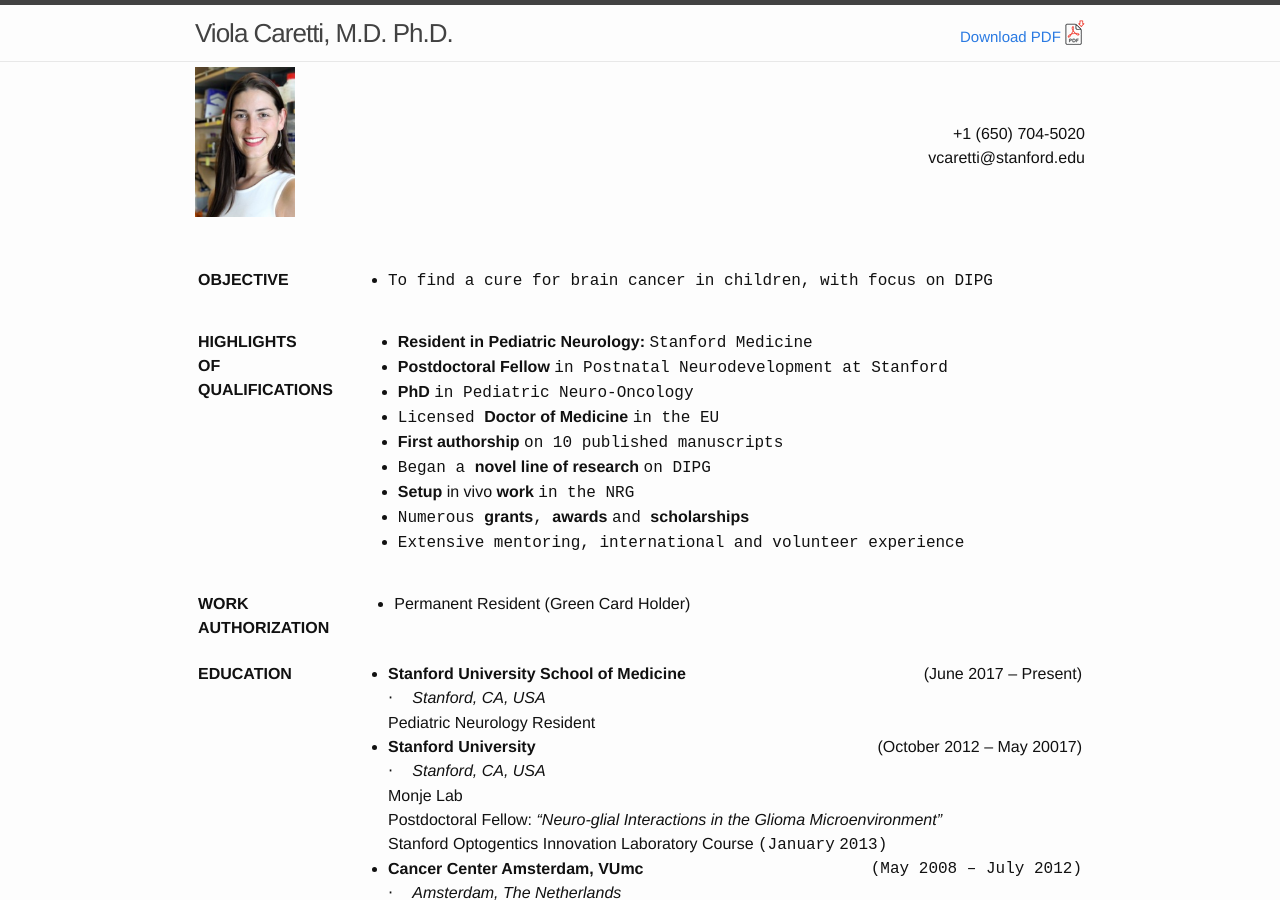
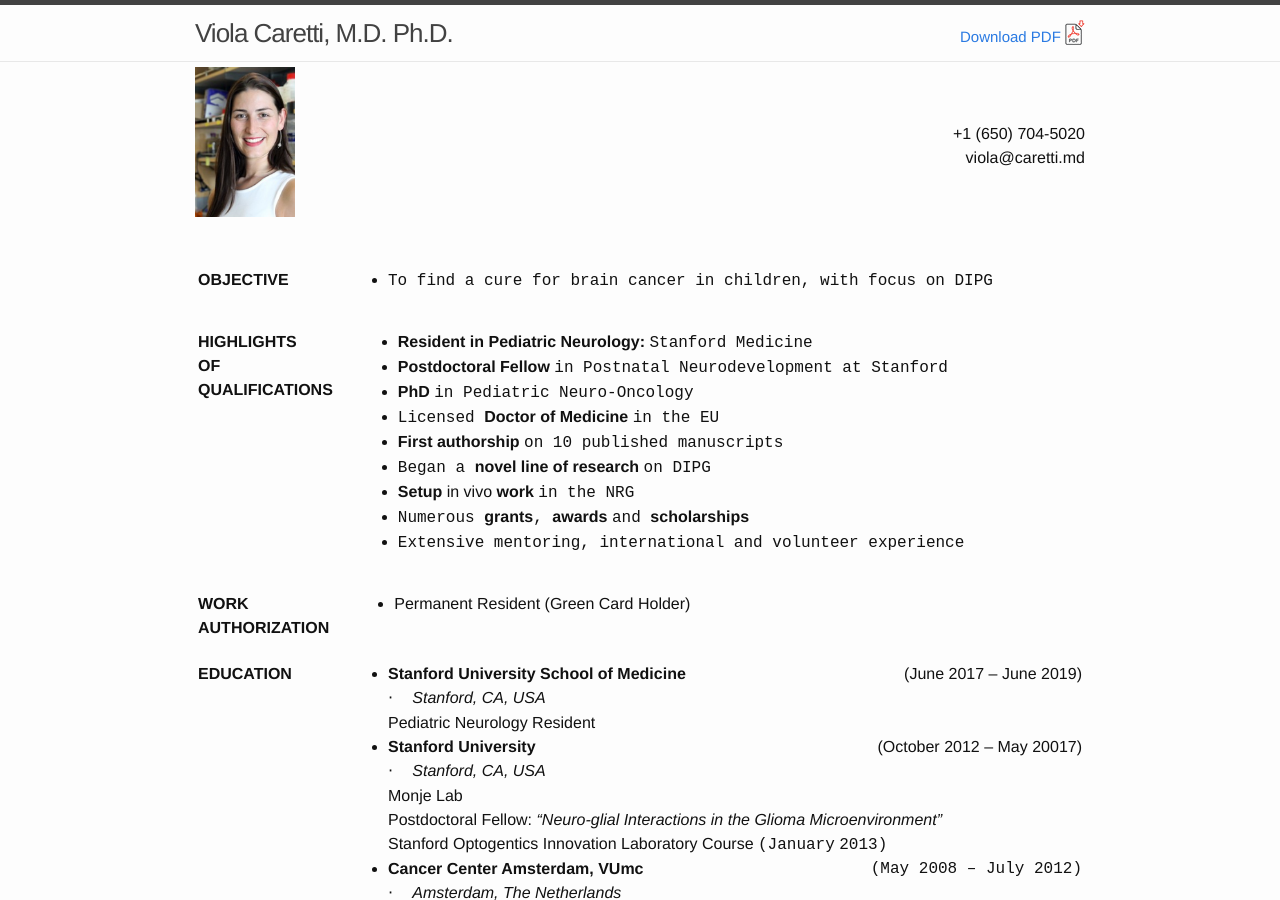
Before and after one commit to nick-codes/caretti-md.github.io, a Jekyll site: the page built from index.html, in a window 1280 px wide and 900 px high. Built offline with Jekyll 4.4.1, drawn with Linux system fonts in a browser that asks for light colours.

Commit message:
Update email

```diff
--- a/_config.yml
+++ b/_config.yml
@@ -7,7 +7,7 @@
 
 # Site settings
 title: Viola Caretti, M.D. Ph.D.
-email: vcaretti@stanford.edu
+email: viola@caretti.edu
 description: > # this means to ignore newlines until "baseurl:"
   Viola Caretti is an Italian MD PhD. She completed her MD at Bicocca University Milan in
   2007, earned a PhD in Pediatric Neuro Oncology in 2012, and has been a postdoctoral
--- a/_includes/cv.html
+++ b/_includes/cv.html
@@ -1,5 +1,5 @@
 <img class="headshot" src="cv-image.jpg" alt="Picutre of Viola"><div class="resume">
-<div class="line-address">+1 (650) 704-5020<br />vcaretti@stanford.edu</div>
+<div class="line-address">+1 (650) 704-5020<br />viola@caretti.md</div>
 <table class="section"><tr><td class="section">
 <a
  id="x1-10000"></a>OBJECTIVE</td><td class="section-body">
@@ -41,7 +41,7 @@ class="newline" />AUTHORIZATION</td><td class="section-body">
 <a
  id="x1-40000"></a>EDUCATION</td><td class="section-body">
           <ul class="itemize1">
-          <li class="itemize"> <tspan class="ptmb7t" >Stanford University School of Medicine </tspan>  <tspan class="right"  class="ptmr7t" >(June 2017 &#8211; Present)</tspan>
+          <li class="itemize"> <tspan class="ptmb7t" >Stanford University School of Medicine </tspan>  <tspan class="right"  class="ptmr7t" >(June 2017 &#8211; June 2019)</tspan>
 
 
                        <br
```
Also changed, not shown: 1 other file.
